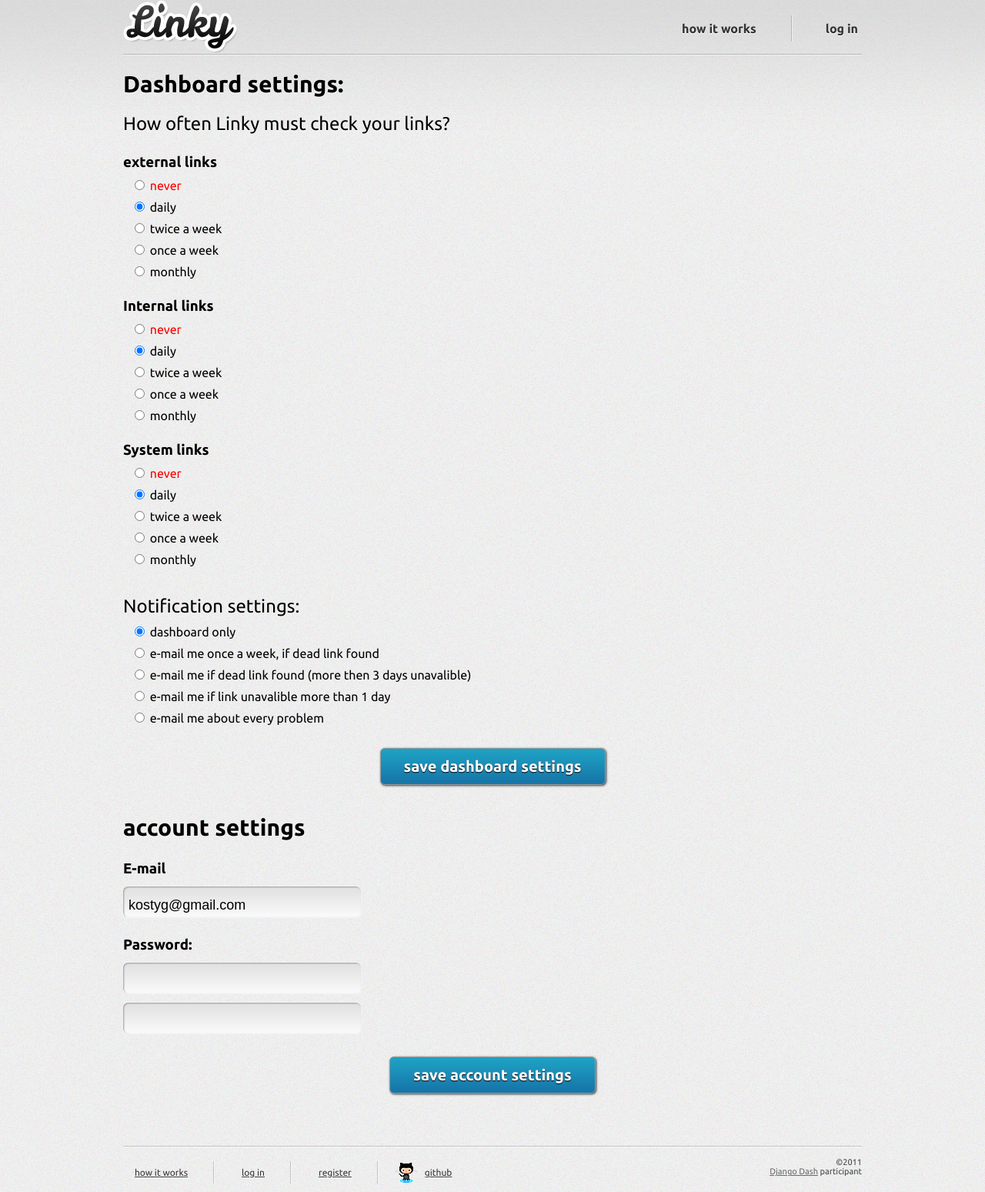
After one commit to alexanderad/Super-Cow-Task-Force, a Django app: template templates/dashboard/settings.html in a window 1280 px wide. The commit adds this page. Shown: the whole page at 77% size. Run offline with Django 3.2, Linux system fonts and the light colour scheme; the template is opened without the code that fills it, so the values that code supplies are empty.

Commit message:
many css fixes & dashboard/settings blank pages

```diff
--- a/settings.py
+++ b/settings.py
@@ -63,6 +63,7 @@ INSTALLED_APPS = (
     'tasks',
     'crawler',
     'dashboard',
+    'index',
 )
 
 LOGGING = {
--- a/static/css/style.css
+++ b/static/css/style.css
@@ -249,7 +249,7 @@ ul.botmenu li.github a {
 	margin:0 auto;
 	background:#1e9dc1;
 	height:400px;
-	margin-top:15%;
+	margin-top:110px;
 	box-shadow: 2px 2px 20px #000;
 	-moz-box-shadow: 2px 2px 20px #000;
 	-webkit-box-shadow:2px 2px 20px #000;
@@ -578,3 +578,5 @@ background:rgba(24,155,195,0.20) url(../images/info.png) 20px 20px no-repeat;
 	background:transparent url(../images/user-mail-ico.png) center left no-repeat;
 
 }
+
+.promo-buttons {margin-top:30px;}
--- a/templates/base-template.html
+++ b/templates/base-template.html
@@ -5,7 +5,7 @@
 <link href='http://fonts.googleapis.com/css?family=Ubuntu:400,700,400italic,700italic' rel='stylesheet' type='text/css'>
 <link href="{{ MEDIA_URL }}/css/style.css" rel="stylesheet" type="text/css" />
 {% block additional_css %}{% endblock %}
-
+{% block additional_js %}{% endblock %}
 <script src="http://code.jquery.com/jquery.min.js"></script>
 <script type="text/javascript" src="{{ MEDIA_URL }}/js/login.js"></script>
 <script type="text/javascript" src="{{ MEDIA_URL }}/js/cookies.js"></script>
@@ -44,8 +44,8 @@
   {% if user.is_authenticated %}
     <ul class="topmenu">
       <li><a href="{% url accounts.views.account_logout %}">logout</a></li>
-      <li><a href="#">dashboard</a></li>
-      <li><a href="#">settings</a></li>
+      <li><a href="{% url dashboard.views.dashboard_index %}">dashboard</a></li>
+      <li><a href="{% url dashboard.views.settings %}">settings</a></li>
       <li class="last"><a href="{% url index.views.how_it_works %}">how it works</a></li>
     </ul>
   {% else %}
--- /dev/null
+++ b/templates/dashboard/settings.html
@@ -0,0 +1,67 @@
+{% extends "base-template.html" %}
+{% block additional_css %}<link href="{{ MEDIA_URL }}/css/settings.css" rel="stylesheet" type="text/css" />{% endblock %}
+{% block content %}
+<div class="content settings">
+      <h1>Dashboard settings:</h1>
+      <h2>How often Linky must check your links?</h2>
+      <form action="" method="get" class="settings-form">
+        <h3>external links</h3>
+        <label class="sf-never"><input type="radio" value="never" name="ext-links-form"  />
+        never</label>
+        <label><input name="ext-links-form" type="radio" value="daily" checked="checked"/>
+        daily</label>
+        <label><input type="radio" value="twice a week" name="ext-links-form"/>
+        twice a week</label>
+        <label><input type="radio" value="once a week" name="ext-links-form"/>
+        once a week</label>
+        <label><input type="radio" value="monthly" name="ext-links-form"/>
+        monthly</label>
+        <h3>Internal links</h3>
+        <label class="sf-never"><input type="radio" value="never" name="int-links-form" />
+        never </label>
+        <label><input type="radio" value="daily" name="int-links-form" checked="checked"/>
+        daily</label>
+        <label><input type="radio" value="twice a week" name="int-links-form"/>
+        twice a week</label>
+        <label><input type="radio" value="once a week" name="int-links-form"/>
+        once a week</label>
+        <label><input type="radio" value="monthly" name="int-links-form"/>
+        monthly</label>
+        <h3>System links</h3>
+        <label class="sf-never"><input type="radio" value="never" name="sys-links-form" />
+        never </label>
+        <label><input type="radio" value="daily" name="sys-links-form" checked="checked"/>
+        daily</label>
+        <label><input type="radio" value="twice a week" name="sys-links-form"/>
+        twice a week</label>
+        <label><input type="radio" value="once a week" name="sys-links-form"/>
+        once a week</label>
+        <label><input type="radio" value="monthly" name="sys-links-form"/>
+        monthly</label>
+        <br />
+        <h2>Notification settings:</h2>
+        <label><input type="radio" value="dashboard only" name="notification-form" checked="checked"/>
+        dashboard only</label>
+        <label><input type="radio" value="once a week" name="notification-form" />
+        e-mail me once a week, if dead link found</label>
+        <label><input type="radio" value="dead link" name="notification-form" />
+        e-mail me if dead link found (more then 3 days unavalible)</label>
+        <label><input type="radio" value="link unavalible" name="notification-form" />
+        e-mail me if link unavalible more than 1 day</label>
+        <label><input type="radio" value="every problem" name="notification-form" />
+        e-mail me about every problem</label>
+       <div class="blue-button-center"> <input name="Submit" type="submit" value="save dashboard settings" class="blue-button" /></div>
+      </form>
+      <h1>account settings</h1>
+      <form action="" method="get">
+        <h3>E-mail</h3>
+        <input name="mail-input" type="text" class="mail-pass-form" id="email" value="kostyg@gmail.com" />
+        <h3>Password:</h3>
+        <input name="pass-input" type="password" id="pass-input" class="mail-pass-form"/>
+        <br />
+        <input name="pass-input2" type="password" id="pass-input2" class="mail-pass-form"/>
+        <br />
+        <div class="blue-button-center"><input name="Submit" type="submit" value="save account settings" class="blue-button"/></div>
+      </form>
+    </div>
+{% endblock %}
--- a/urls.py
+++ b/urls.py
@@ -3,7 +3,7 @@ from django.conf.urls.defaults import patterns, include, url
 from django.conf import settings
 
 urlpatterns = patterns('',
-    #(r'^dashboard/', include('dashboard.urls')),
+    (r'^dashboard/', include('dashboard.urls')),
     (r'^accounts/', include('accounts.urls')),
     (r'^index/', include('index.urls')),
     (r'^$', 'index.views.index'),
```
Also changed, not shown: dashboard/urls.py (added, +7 -0 lines), dashboard/views.py (+13 -0 lines), static/css/dashboard.css (+16 -4 lines), templates/dashboard/dashboard-index.html (added, +200 -0 lines), templates/index/quick-test.html (+10 -0 lines).
